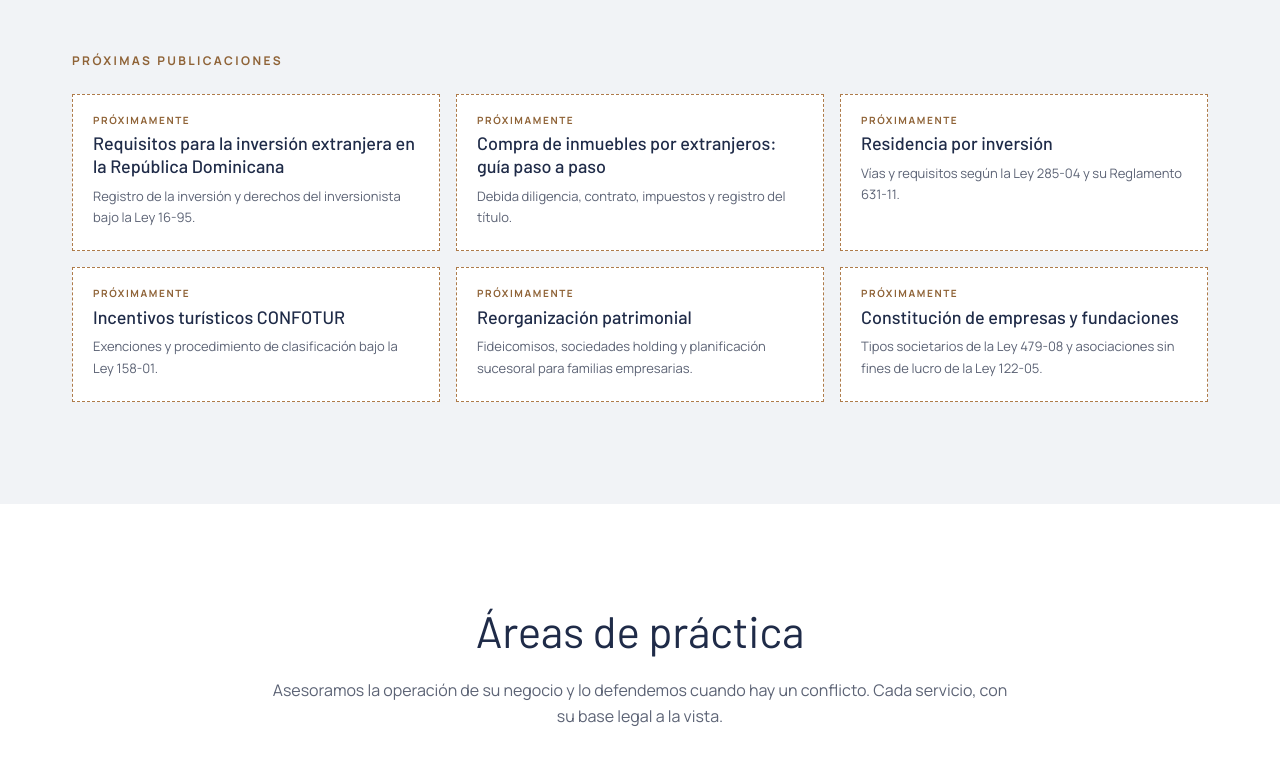
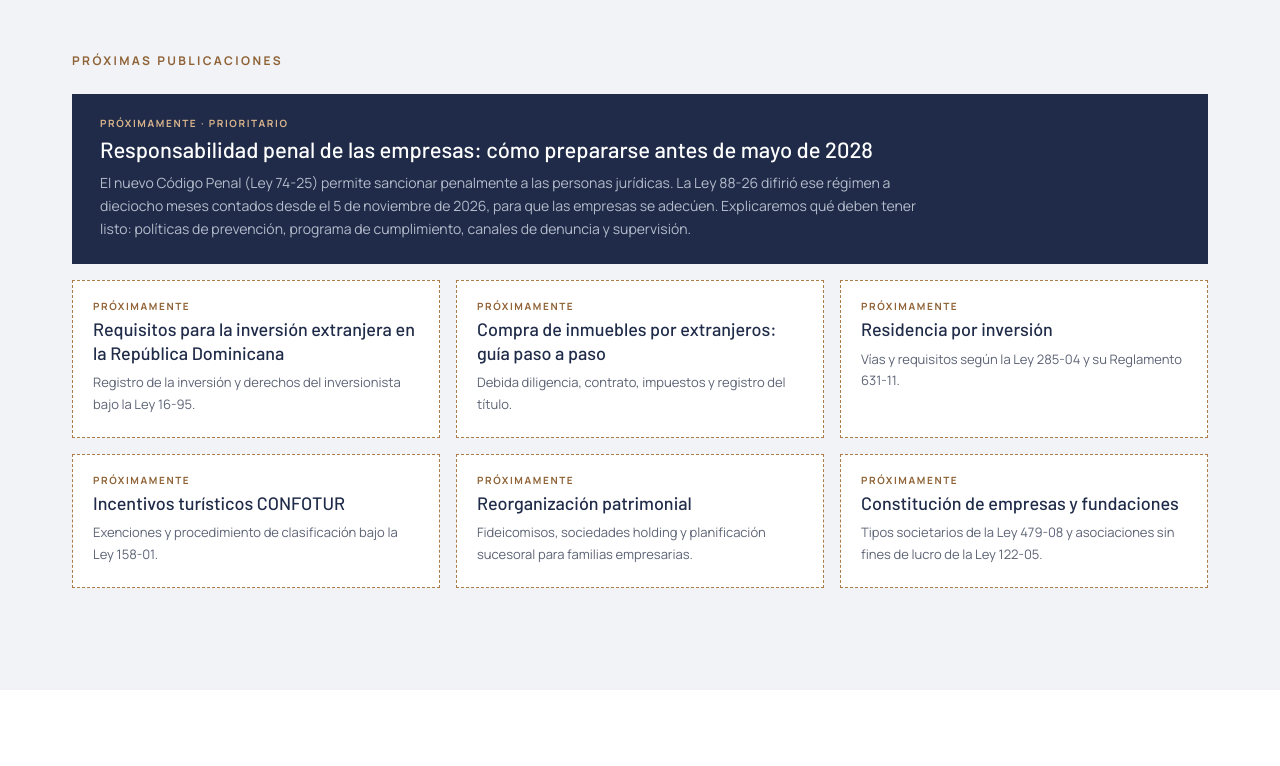
Before and after one commit to Jonathanperaltapena/ESLA-pagina-web, a plain HTML site: page index.html in a window 1280 px wide. Shown: the part 4674-5440 px from the top of the page. Drawn offline with Linux system fonts and the light colour scheme.

Commit message:
Agregar Ley 189-11 en PDF y publicación sobre responsabilidad penal de empresas
- leyes/: texto oficial de la Ley 189-11 (G. O. 10628), enlazado desde
  Legislación de interés.
- Próximas publicaciones: nueva tarjeta destacada sobre la
  responsabilidad penal de las personas jurídicas y la preparación de
  las empresas antes de mayo de 2028 (Ley 74-25 y Ley 88-26, art. 3).

Co-Authored-By: Claude Opus 5.5 <noreply@anthropic.com>
Claude-Session: https://claude.ai/code/session_0182sjA5TFZt5oNGRahTAd8o

```diff
--- a/index.html
+++ b/index.html
@@ -273,6 +273,10 @@ footer .social svg { width: 1.25rem; height: 1.25rem; color: var(--gold-soft); }
 .upcoming article { border: 1px dashed var(--gold); padding: 1.25rem 1.25rem 1.35rem; display: grid; gap: 0.45rem; align-content: start; background: var(--paper); }
 .upcoming .soon { font: 700 0.625rem/1 var(--f-body); letter-spacing: 0.16em; text-transform: uppercase; color: var(--gold-text); }
 .upcoming h4 { margin: 0; font: 500 1.125rem/1.3 var(--f-head); color: var(--navy); }
+.upcoming article.featured { grid-column: 1 / -1; border: 0; background: var(--navy); color: var(--on-dark); padding: 1.5rem 1.75rem; }
+.upcoming article.featured h4 { color: #FFFFFF; font-size: 1.375rem; }
+.upcoming article.featured p { color: var(--on-dark-muted); font-size: 0.875rem; max-width: 52rem; }
+.upcoming article.featured .soon { color: var(--gold-soft); }
 .upcoming p { margin: 0; font-size: 0.8125rem; color: var(--muted); }
 
 /* Video interviews */
@@ -597,6 +601,7 @@ footer strong { color: #FFFFFF; font-weight: 600; }
 
     <h3 class="sub-title"><span lang="es">Próximas publicaciones</span><span lang="en">Upcoming insights</span></h3>
     <div class="upcoming">
+      <article class="featured"><span class="soon"><span lang="es">Próximamente · Prioritario</span><span lang="en">Coming soon · Priority</span></span><h4><span lang="es">Responsabilidad penal de las empresas: cómo prepararse antes de mayo de 2028</span><span lang="en">Corporate criminal liability: how to prepare before May 2028</span></h4><p><span lang="es">El nuevo Código Penal (Ley 74-25) permite sancionar penalmente a las personas jurídicas. La Ley 88-26 difirió ese régimen a dieciocho meses contados desde el 5 de noviembre de 2026, para que las empresas se adecúen. Explicaremos qué deben tener listo: políticas de prevención, programa de cumplimiento, canales de denuncia y supervisión.</span><span lang="en">The new Criminal Code (Law 74-25) allows companies to be held criminally liable. Law 88-26 deferred that regime to eighteen months from November 5, 2026, so companies can adapt. We will explain what they need in place: prevention policies, a compliance program, whistleblowing channels and oversight.</span></p></article>
       <article><span class="soon"><span lang="es">Próximamente</span><span lang="en">Coming soon</span></span><h4><span lang="es">Requisitos para la inversión extranjera en la República Dominicana</span><span lang="en">Requirements for foreign investment in the Dominican Republic</span></h4><p><span lang="es">Registro de la inversión y derechos del inversionista bajo la Ley 16-95.</span><span lang="en">Investment registration and investor rights under Law 16-95.</span></p></article>
       <article><span class="soon"><span lang="es">Próximamente</span><span lang="en">Coming soon</span></span><h4><span lang="es">Compra de inmuebles por extranjeros: guía paso a paso</span><span lang="en">Buying property as a foreigner: a step-by-step guide</span></h4><p><span lang="es">Debida diligencia, contrato, impuestos y registro del título.</span><span lang="en">Due diligence, contract, taxes and title registration.</span></p></article>
       <article><span class="soon"><span lang="es">Próximamente</span><span lang="en">Coming soon</span></span><h4><span lang="es">Residencia por inversión</span><span lang="en">Residency by investment</span></h4><p><span lang="es">Vías y requisitos según la Ley 285-04 y su Reglamento 631-11.</span><span lang="en">Routes and requirements under Law 285-04 and Regulation 631-11.</span></p></article>
@@ -923,7 +928,7 @@ footer strong { color: #FFFFFF; font-weight: 600; }
       <div class="law-group">
         <h3><span lang="es">Patrimonio, fideicomiso e inmuebles</span><span lang="en">Wealth, trusts and real estate</span></h3>
         <ul>
-          <li><span class="law-no">Ley 189-11</span><span class="law-name"><span lang="es">Para el Desarrollo del Mercado Hipotecario y el Fideicomiso</span><span lang="en">Mortgage Market Development and Trusts</span></span><span class="law-note"><span lang="es">Arts. 129 y 131 modificados por la Ley 195-19</span><span lang="en">Arts. 129 and 131 amended by Law 195-19</span></span></li>
+          <li><span class="law-no">Ley 189-11</span><span class="law-name"><span lang="es">Para el Desarrollo del Mercado Hipotecario y el Fideicomiso</span><span lang="en">Mortgage Market Development and Trusts</span></span><span class="law-note"><span lang="es">Arts. 129 y 131 modificados por la Ley 195-19</span><span lang="en">Arts. 129 and 131 amended by Law 195-19</span></span><a class="law-link" href="leyes/ley-189-11-mercado-hipotecario-y-fideicomiso.pdf" target="_blank" rel="noopener"><span lang="es">Descargar PDF ↓</span><span lang="en">Download PDF ↓</span></a></li>
           <li><span class="law-no">Ley 108-05</span><span class="law-name"><span lang="es">De Registro Inmobiliario</span><span lang="en">Real Estate Registry</span></span></li>
           <li><span class="law-no">Ley 158-01</span><span class="law-name"><span lang="es">De Fomento al Desarrollo Turístico (CONFOTUR)</span><span lang="en">Tourism Development Incentives (CONFOTUR)</span></span><span class="law-note"><span lang="es">Y sus modificaciones; reglamento: Decreto 372-14</span><span lang="en">As amended; regulation: Decree 372-14</span></span></li>
           <li><span class="law-no">Ley 285-04</span><span class="law-name"><span lang="es">General de Migración</span><span lang="en">General Migration Law</span></span><span class="law-note"><span lang="es">Reglamento 631-11: residencia por inversión</span><span lang="en">Regulation 631-11: residency by investment</span></span></li>
```
Also changed, not shown: 2 other files.
